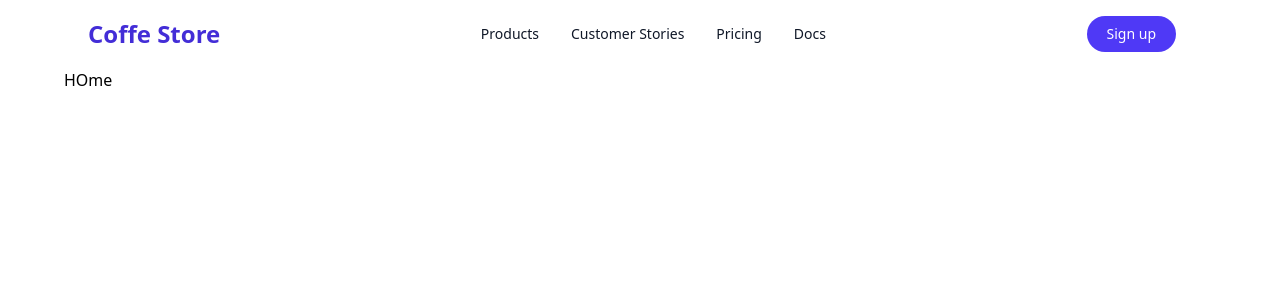
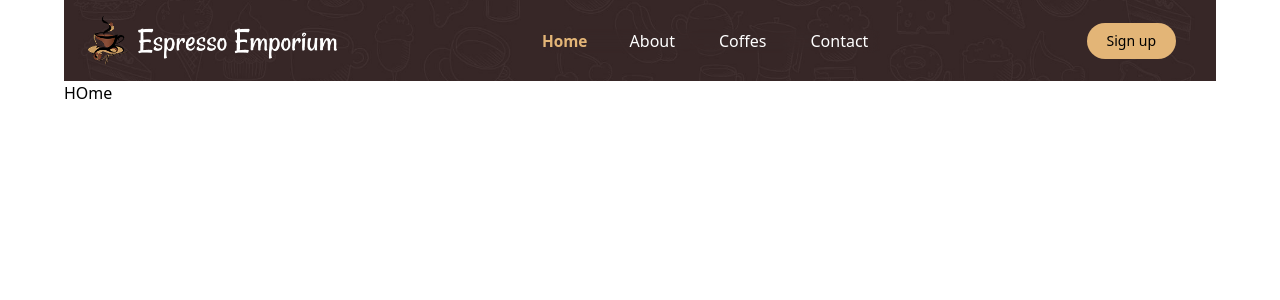
Before and after one commit to rakibahmeddev/coffe-store-client, a React (Vite) app: page / in a window 1280 px wide. Shown: the top 300 px of the page. Built offline with nearby package versions, Linux system fonts and the light colour scheme.

Commit message:
header is more good now

```diff
--- a/src/components/Header.jsx
+++ b/src/components/Header.jsx
@@ -1,31 +1,80 @@
 import { useState } from 'react';
-import { Link } from 'react-router-dom';
+import { Link, NavLink } from 'react-router-dom';
+import headerbg from '../assets/images/more/headerbg.jpg';
+import logo from '../assets/images/more/logo.png';
 
 export default function Header() {
   const [menuOpen, setMenuOpen] = useState(false);
 
+  const links = (
+    <>
+      <NavLink
+        to="/"
+        className={({ isActive }) =>
+          `mr-3 transition-all duration-200 hover:scale-95 ${
+            isActive
+              ? 'text-[#E3B577] font-bold scale-110'
+              : 'text-white text-base'
+          }`
+        }
+      >
+        Home
+      </NavLink>
+      <NavLink
+        to="/about"
+        className={({ isActive }) =>
+          `mr-3 transition-all duration-200 hover:scale-95 ${
+            isActive
+              ? 'text-[#E3B577] font-bold scale-110'
+              : 'text-white text-base'
+          }`
+        }
+      >
+        About
+      </NavLink>
+      <NavLink
+        to="/Coffes"
+        className={({ isActive }) =>
+          `mr-3 transition-all duration-200 hover:scale-95 ${
+            isActive
+              ? 'text-[#E3B577] font-bold scale-110'
+              : 'text-white text-base'
+          }`
+        }
+      >
+        Coffes
+      </NavLink>
+      <NavLink
+        to="/contact"
+        className={({ isActive }) =>
+          `mr-3 transition-all duration-200 hover:scale-95 ${
+            isActive
+              ? 'text-[#E3B577] font-bold scale-110'
+              : 'text-white text-base'
+          }`
+        }
+      >
+        Contact
+      </NavLink>
+    </>
+  );
+
   return (
-    <header className="flex items-center justify-between px-6 py-3 md:py-4   mx-auto w-full bg-white">
+    <header
+      className="flex items-center justify-between px-6 py-3 md:py-4 mx-auto w-full bg-cover bg-center"
+      style={{ backgroundImage: `url(${headerbg})` }}
+    >
       {/* Logo */}
-     <Link className='text-2xl font-bold text-indigo-700'>Coffe Store</Link>
+      <Link className="text-2xl font-bold text-white">
+        <img src={logo} className="max-w-[250px]" alt="Coffe Logo" />
+      </Link>
 
       {/* Navigation Menu */}
       <nav
-        className={`max-md:absolute max-md:top-0 max-md:left-0 max-md:overflow-hidden items-center justify-center max-md:h-full transition-[width] bg-white/50 backdrop-blur flex-col md:flex-row flex gap-8 text-gray-900 text-sm font-normal
+        className={`max-md:absolute max-md:top-0 max-md:left-0 max-md:overflow-hidden items-center justify-center max-md:h-full transition-[width]  backdrop-blur flex-col md:flex-row flex gap-8 text-gray-900 text-sm font-normal
           ${menuOpen ? 'max-md:w-full' : 'max-md:w-0'}`}
       >
-        <a className="hover:text-indigo-600" href="#">
-          Products
-        </a>
-        <a className="hover:text-indigo-600" href="#">
-          Customer Stories
-        </a>
-        <a className="hover:text-indigo-600" href="#">
-          Pricing
-        </a>
-        <a className="hover:text-indigo-600" href="#">
-          Docs
-        </a>
+        {links}
 
         {/* Close Menu Button */}
         <button
@@ -48,12 +97,13 @@ export default function Header() {
 
       {/* Right-side Buttons */}
       <div className="flex items-center space-x-4">
-        <a
-          className="hidden md:flex bg-indigo-600 text-white px-5 py-2 rounded-full text-sm font-medium hover:bg-indigo-700 transition"
+        <Link
+          to="/"
+          className="hidden md:flex bg-[#E3B577] text-black px-5 py-2 rounded-full text-sm font-medium hover:border-2 hover:border-white hover:bg-transparent hover:text-white transition"
           href="#"
         >
           Sign up
-        </a>
+        </Link>
 
         {/* Open Menu Button */}
         <button
```
Also changed, not shown: src/assets/images/more/headerbg.jpg (renamed from src/assets/images/more/15.jpg), src/assets/images/more/logo.png (added).
